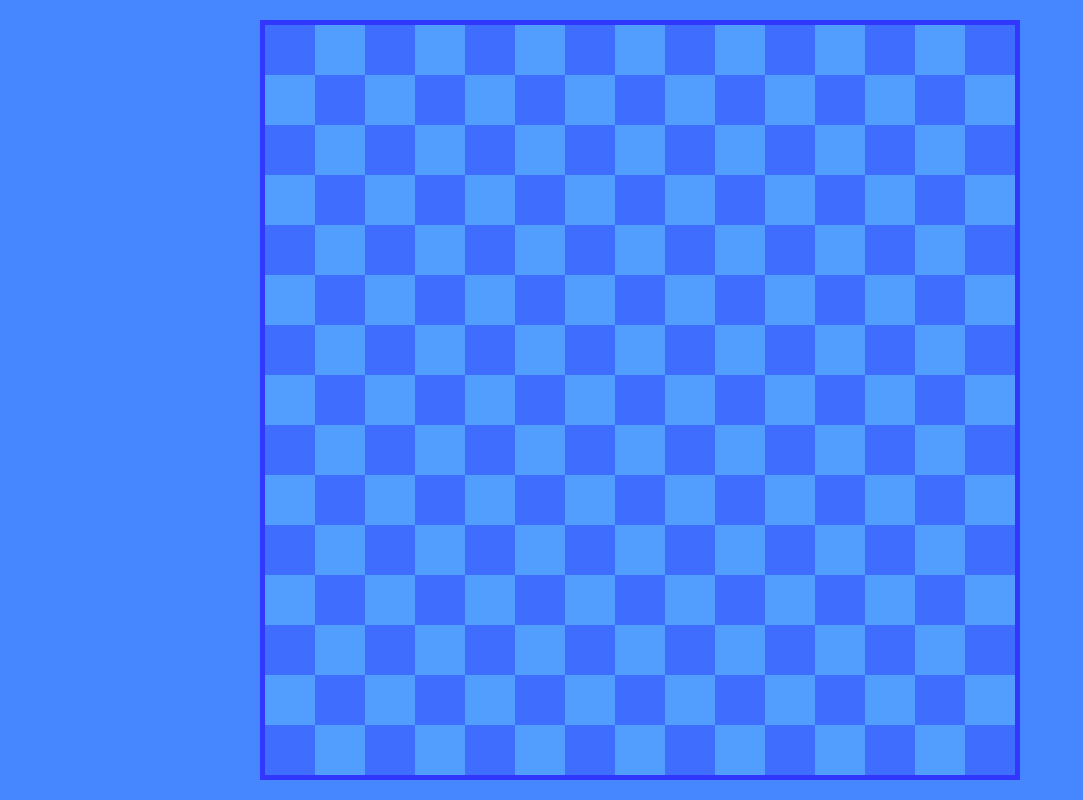
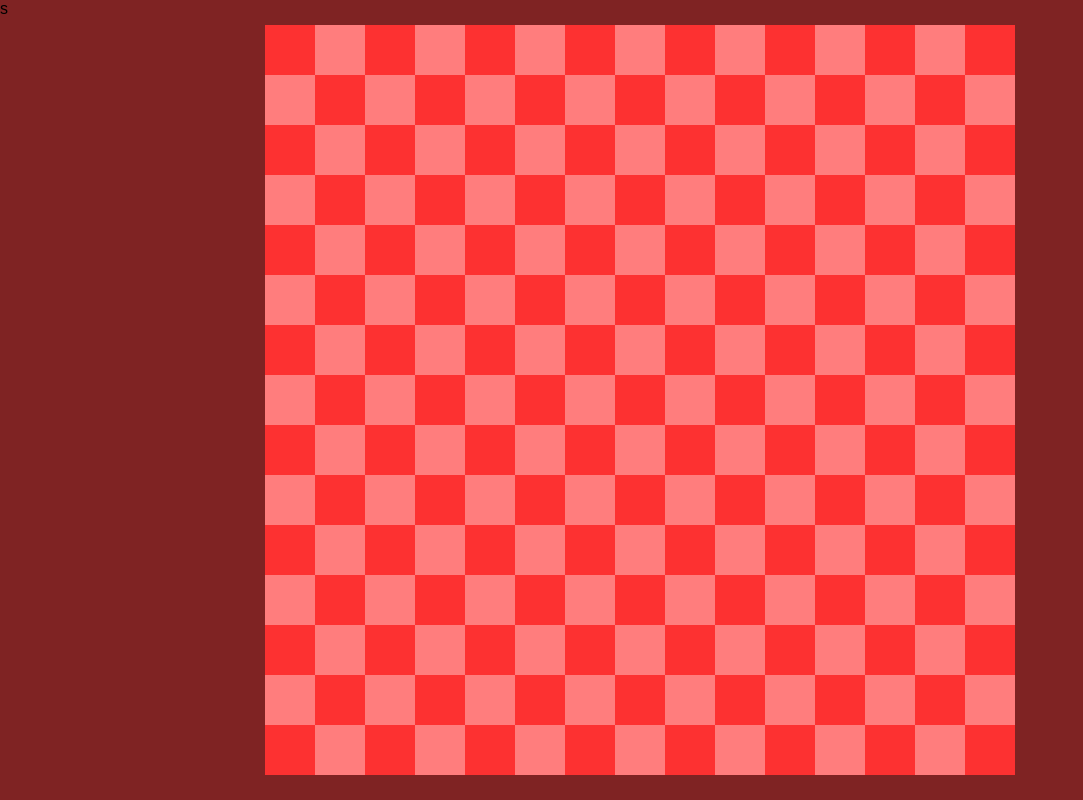
Before and after one commit to BK2004/React-Sweep, a React (Create React App) app: page / in a window 1280 px wide. Shown: the whole page, without its empty margins (0-1083 px from the left). Built offline with nearby package versions, Linux system fonts and the light colour scheme.

Commit message:
red theme, greyed out backdrop

```diff
--- a/src/App.js
+++ b/src/App.js
@@ -1,16 +1,22 @@
 import logo from './logo.svg';
 import './App.css';
 
+const GRID_SIZE = 15;
+
 function App() {
   return (
-    <Grid />
+    <>
+      <Grid />
+      <Darken />
+    </>
   );
 }
 
-let vals = [];
-for (let i = 0; i < 225; i++) {
-  vals.push("");
+function Darken() {
+  return <div className="grey-out">s</div>
 }
+
+let vals = Array(GRID_SIZE**2).fill("");
 
 function Grid() {
   return (
@@ -24,7 +30,7 @@ function Grid() {
 
 function Square({ value, hidden }) {
   return (
-    <div className={"square" + (hidden === "true" ? " hidden" : "")}>{value}</div>
+    <div className={"square" + (hidden === "true" ? " hidden" : "")} data-value={value}>{value}</div>
   )
 }
 
--- a/src/index.css
+++ b/src/index.css
@@ -1,7 +1,7 @@
 :root {
-  --primary: #4687ff;
-  --secondary: #3137fd;
-  --tertiary: #7df9ff;
+  --primary: #ff4646;
+  --secondary: #fd3131;
+  --tertiary: #ff7d7d;
 }
 
 #root {
@@ -22,15 +22,25 @@ body {
   background-color: var(--primary);
 }
 
+.grey-out {
+  background-color: rgba(0, 0, 0, 0.5);
+  position: absolute;
+  top: 0;
+  left: 0;
+  width: 100vw;
+  height: 100vh;
+}
+
 .grid {
-  border: 5px var(--secondary) solid;
   aspect-ratio: 1/1;
   height: 750px;
   margin: auto;
+  z-index: 10000;
 }
 
 .square {
   display: inline-block;
+  white-space: nowrap;
   aspect-ratio: 1/1;
   width: 50px;
   text-align: center;
@@ -38,7 +48,7 @@ body {
   margin: 0;
 }
 
-.square:not(.square:nth-child(1)) {
+.square:not(.square:nth-child(1))[data-value=""] {
   margin-top: calc(-1*1rem*0.25);
 }
 
@@ -47,9 +57,9 @@ body {
 }
 
 .square:nth-child(2n+1) {
-  background-color: rgba(49,55, 253, 0.3);
+  background-color: rgb(253, 49, 49);
 }
 
 .square:nth-child(2n) {
-  background-color: rgba(125, 249, 255, 0.2);
+  background-color: rgb(255, 125, 125);
 }
```
